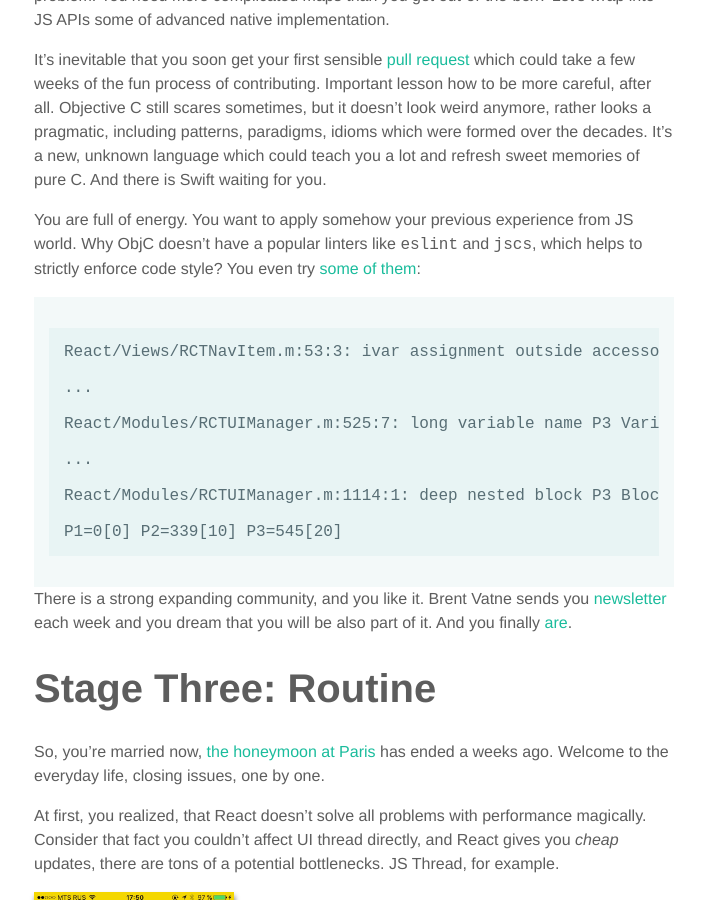
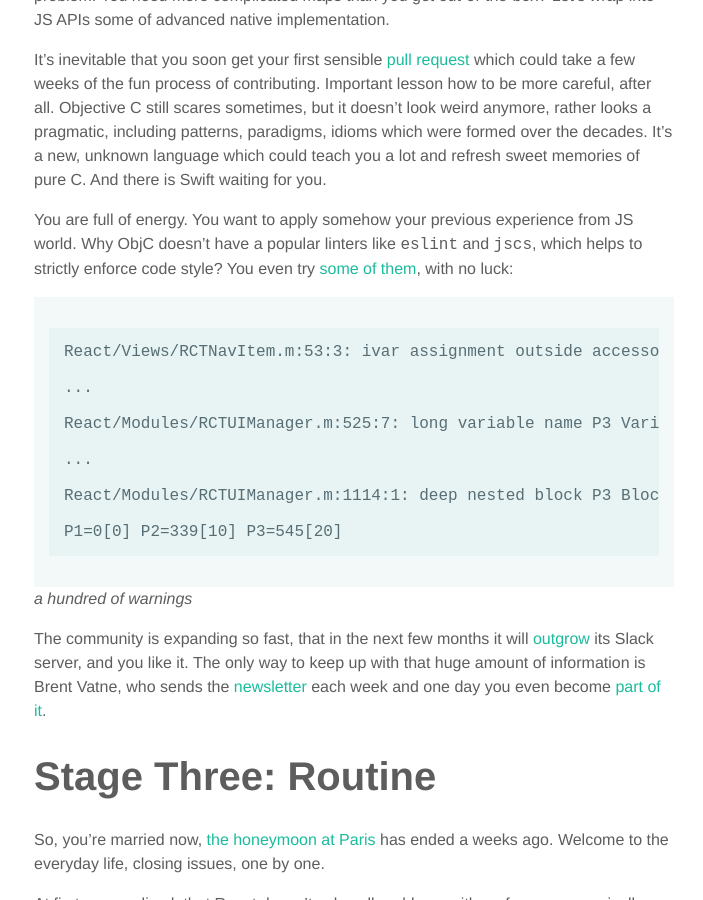
Before and after one commit to ptmt/ptmt.github.com, a Jekyll site: the page built from _posts/2016-02-21-react-native-one-year-later.md, in a window 1280 px wide and 900 px high, scrolled down 1462 px. Shown: the whole window, without its empty margins (286-989 px from the left). Built offline with Jekyll 4.4.1, drawn with Linux system fonts in a browser that asks for light colours; nearby versions of some CDN libraries; some web fonts are replaced; comment, search, counter and statistics services are not loaded.

Commit message:
clarify about community

```diff
--- a/_posts/2016-02-21-react-native-one-year-later.md
+++ b/_posts/2016-02-21-react-native-one-year-later.md
@@ -30,7 +30,7 @@ After first two weeks there is only pure joy in the blood. Challenge accepted. C
 
 It's inevitable that you soon get your first sensible [pull request](https://github.com/facebook/react-native/pull/1318) which could take a few weeks of the fun process of contributing. Important lesson how to be more careful, after all. Objective C still scares sometimes, but it doesn't look weird anymore, rather looks a pragmatic, including patterns, paradigms, idioms which were formed over the decades. It's a new, unknown language which could teach you a lot and refresh sweet memories of pure C. And there is Swift waiting for you.
 
-You are full of energy. You want to apply somehow your previous experience from JS world. Why ObjC doesn't have a popular linters like `eslint` and `jscs`, which helps to strictly enforce code style? You even try [some of them](https://github.com/facebook/react-native/pull/1916):
+You are full of energy. You want to apply somehow your previous experience from JS world. Why ObjC doesn't have a popular linters like `eslint` and `jscs`, which helps to strictly enforce code style? You even try [some of them](https://github.com/facebook/react-native/pull/1916), with no luck:
 
 ~~~~~~~~
 React/Views/RCTNavItem.m:53:3: ivar assignment outside accessors or init P2
@@ -45,8 +45,9 @@ React/Modules/RCTUIManager.m:1114:1: deep nested block P3 Block depth of 6 excee
 
 P1=0[0] P2=339[10] P3=545[20]
 ~~~~~~~~
+*a hundred of warnings*
 
-There is a strong expanding community, and you like it. Brent Vatne sends you [newsletter](http://brentvatne.ca/react-native-newsletter/) each week and you dream that you will be also part of it. And you finally [are](http://reactnative.cc/14-07-2015.html).
+The community is expanding so fast, that in the next few months it will [outgrow](https://facebook.github.io/react/blog/2015/10/19/reactiflux-is-moving-to-discord.html) its Slack server, and you like it. The only way to keep up with that huge amount of information is Brent Vatne, who sends the [newsletter](http://brentvatne.ca/react-native-newsletter/) each week and one day you even become [part of it](http://reactnative.cc/14-07-2015.html).
 
 # Stage Three: Routine
 
```
